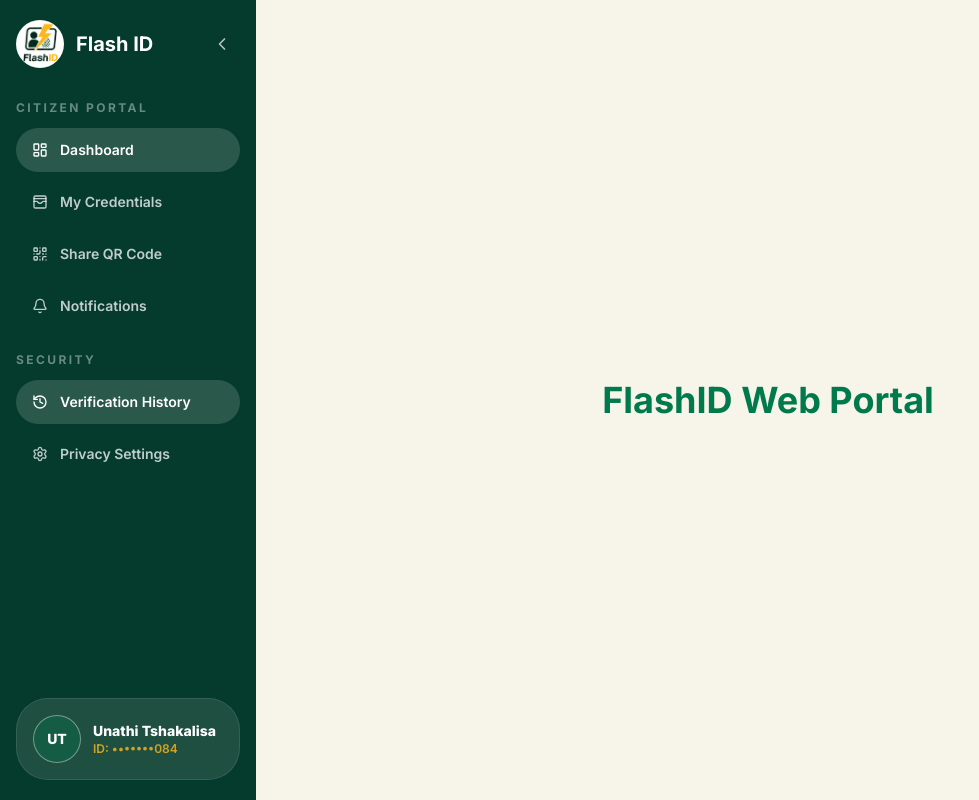
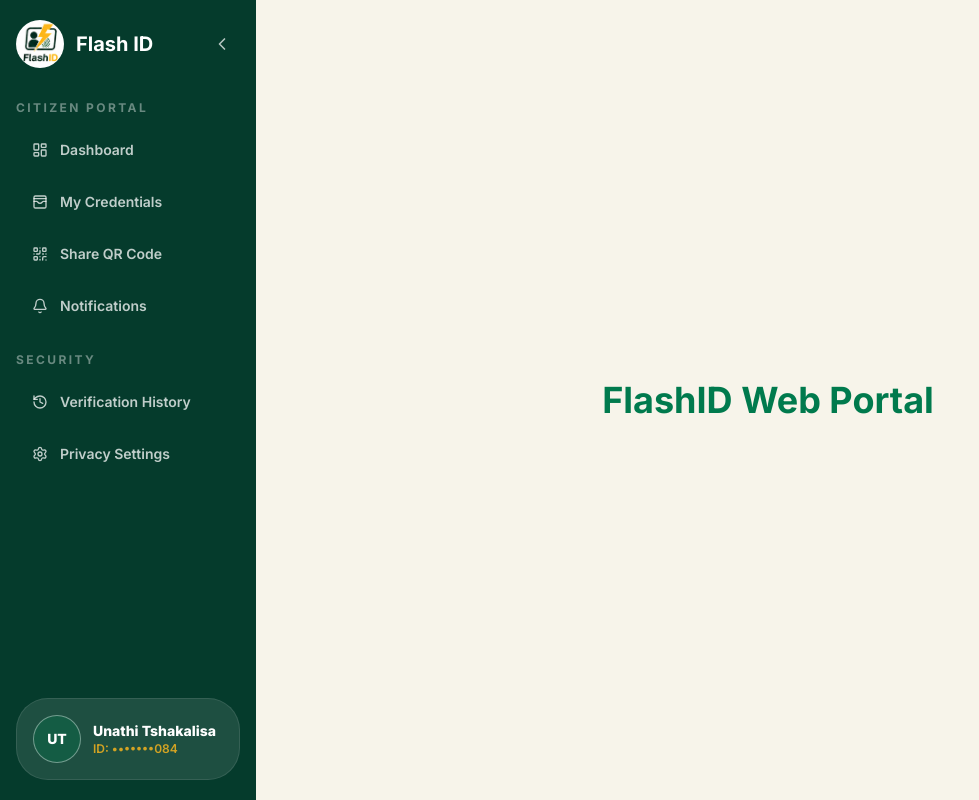
Before and after one commit to COS301-SE-2026/South-African-Digital-ID-Wallet, a Next.js app in the folder web/: page / in a window 1280 px wide. Shown: the whole page, without its empty margins (0-979 px from the left). Built offline with nearby package versions, Linux system fonts and the light colour scheme.

Commit message:
Final Initial version of app-navbar implemented

```diff
--- a/web/src/components/organisms/app-sidebar.tsx
+++ b/web/src/components/organisms/app-sidebar.tsx
@@ -2,7 +2,6 @@
 import {
   ChevronLeft,
   ChevronRight,
-  Section,
   Bell,
   History,
   LayoutDashboard,
@@ -15,6 +14,8 @@ import {
 } from 'lucide-react'
 
 import { useState } from 'react'
+
+import { usePathname } from 'next/navigation'
 
 import Image from 'next/image'
 import Link from 'next/link'
@@ -45,6 +46,7 @@ type AppSidebarProps = {
 
 export function AppSidebar({ navSections, user }: Readonly<AppSidebarProps>) {
   const [isCollapsed, setIsCollapsed] = useState(false)
+  const pathname = usePathname()
 
   return (
     <aside
@@ -100,7 +102,12 @@ export function AppSidebar({ navSections, user }: Readonly<AppSidebarProps>) {
             <div className="space-y-2">
               {section.items.map((item, index) => {
                 const Icon = sidebarIcons[item.icon]
-                const isActive = index === 0
+
+                {
+                  /*TODO: Update isActive when app routing implemented */
+                }
+                const isActive = 0
+                //item.href === "/" ? pathname === "/" : pathname.startsWith(item.href);
 
                 return (
                   <Link
--- a/web/src/config/navigation.ts
+++ b/web/src/config/navigation.ts
@@ -1,7 +1,7 @@
 import type { SidebarNavSection } from '@/types/navigation'
 
 {
-  /*TODO: Untub hrefs */
+  /*TODO: Unstub hrefs */
 }
 
 export const citizenNavSections: SidebarNavSection[] = [
--- a/web/src/types/navigation.ts
+++ b/web/src/types/navigation.ts
@@ -1,5 +1,3 @@
-import type { LucideIcon } from 'lucide-react'
-
 export type SidebarIconName =
   | 'dashboard'
   | 'credentials'
```
